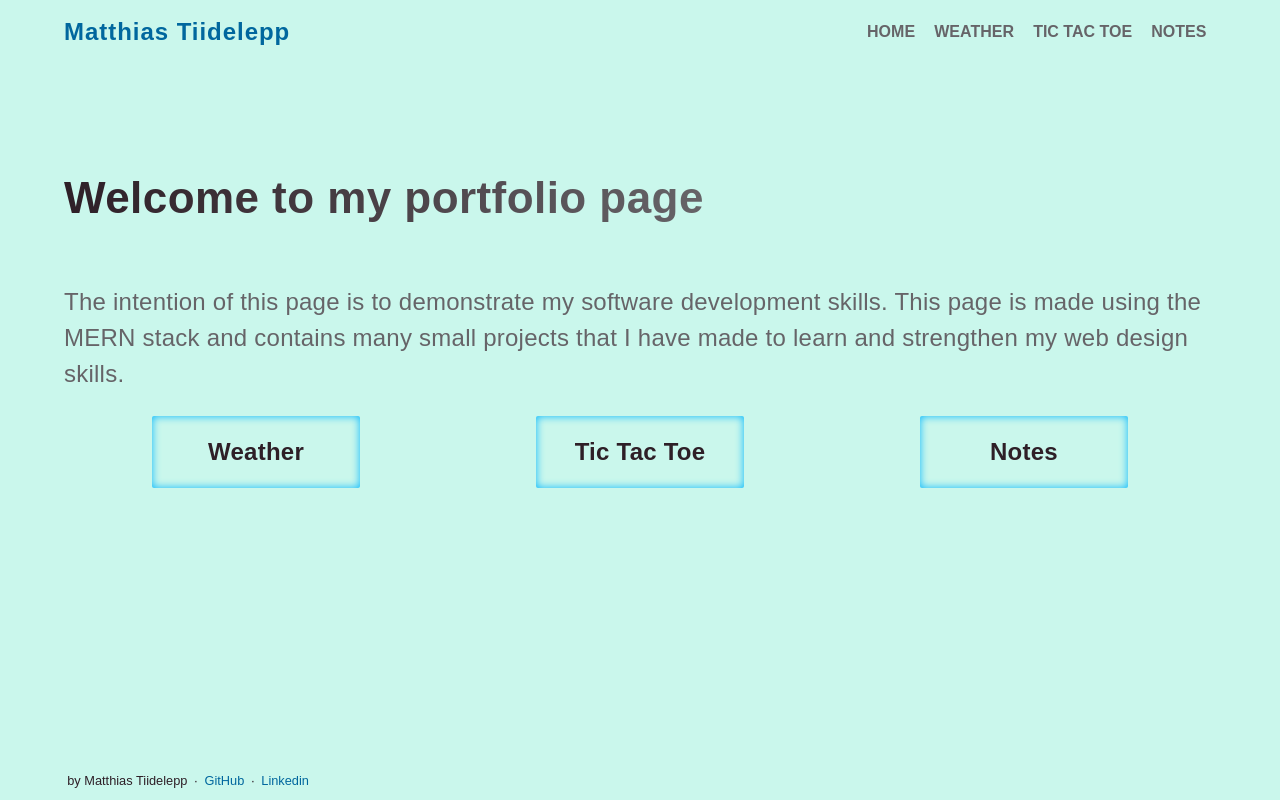
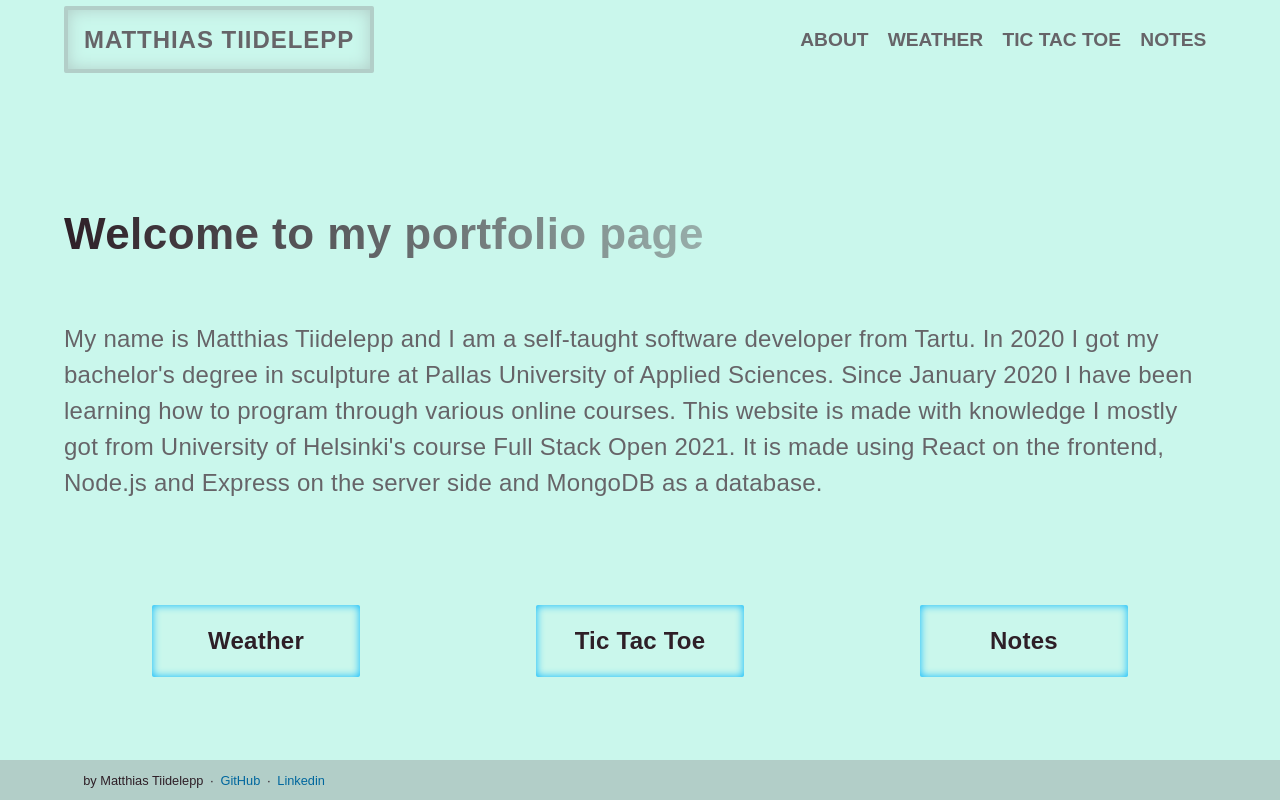
Before and after one commit to MatthiasTiidelepp/portfolio, a React (Create React App) app in the folder client/: page / in a window 1280 px wide. Built offline with nearby package versions, Linux system fonts and the light colour scheme; the HTML template or start-up script is replaced by a standard one.

Commit message:
Change Home to About on the navbar and changed component names accordingly. Changed weather component's capital names to be sorted alphabetically. Fixed some minor visual parts.

```diff
--- a/client/src/App.js
+++ b/client/src/App.js
@@ -6,7 +6,8 @@ import {
   Switch, Route, Link
 } from "react-router-dom"
 
-import Home from './components/home/Home'
+
+import About from './components/about/About'
 import Weather from './components/weather/Weather'
 import TicTacToe from './components/tictactoe/TicTacToe'
 import Notes from './components/notes/Notes'
@@ -18,17 +19,12 @@ const App = () => {
       <Router>
         <div className="navBar">
 
-          <a className="pageTitle" href="/">Matthias Tiidelepp</a>
-
-          {/* <ul className="navItems">
-            <li className="navItem">HOME</li>
-            <li className="navItem">WEATHER</li>
-            <li className="navItem">TICTACTOE</li>
-            <li className="navItem">NOTES</li>
-          </ul> */}
+          <div className="pageTitleContainer">
+            <a className="pageTitle" href="/">MATTHIAS TIIDELEPP</a>
+          </div>
 
           <div className="navItems">
-            <Link className="navItem" to="/">HOME</Link>
+            <Link className="navItem" to="/">ABOUT</Link>
             <Link className="navItem" to="/weather">WEATHER</Link>
             <Link className="navItem" to="/tictactoe">TIC TAC TOE</Link>
             <Link className="navItem" to="/notes">NOTES</Link>
@@ -39,7 +35,7 @@ const App = () => {
           <Route path="/weather" component={Weather} />
           <Route path="/tictactoe" component={TicTacToe} />
           <Route path="/notes" component={Notes} />
-          <Route path="/" component={Home} />
+          <Route path="/" component={About} />
         </Switch>
       </Router>
 
--- a/client/src/App.scss
+++ b/client/src/App.scss
@@ -1,41 +1,4 @@
-// @import url('https://fonts.googleapis.com/css2?family=Poppins:wght@300;400&display=swap');
-// @import url('https://fonts.googleapis.com/css2?family=Roboto&display=swap');
-// @import url('https://fonts.googleapis.com/css2?family=EB+Garamond&display=swap');
-
-// pallette 1
-// $dark: #011D28;
-// $dark: #7A7A7A;
-// $accent: #91924F;
-// $light: #E0E0E0;
-// $light: #FFFFFF;
-
-// pallette 2
-// $dark: #354A1C;
-// $dark: #846D70;
-// $accent: #467B9A;
-// $light: #E3DDDE;
-// $light: #FFFFFF;
-
-// pallette 3
-// $dark: #0B0A09;
-// $accent: #32C35B;
-// $accent2: #9EDBAE;
-// $light: #EEE5E9;
-
-// pallette 4
-// $dark: #2E1F27;
-// $accent: #44beff;
-// $accent2: #70A054;
-// $light: #D7F9F1;
-
-// pallette 5
-// $dark: #2E1F27;
-// $middle: #363537;
-// $accent: #2E1F27;
-// $accent2: #70A054;
-// $light: #D7F9F1;
-
-// pallette 6
+// pallette
 $dark: #2E1F27;
 $accent: #00b7ff;
 $accent2: #00679e;
@@ -48,8 +11,9 @@ $br: 2px;
 
 html {
   height: 100vh;
+  width: 100vw;
   position: relative;
-  background: $light no-repeat center center fixed;
+  background: $light;
 }
 
 body {
@@ -77,11 +41,16 @@ body {
     .pageTitle {
       flex: 1;
 
-      color: $accent2;
+      color: $middle;
       font-size: 1.5em;
       font-weight: 600;
       letter-spacing: 0.04em;
       text-decoration: none;
+
+      box-shadow: inset 0rem 0rem 1rem 0rem $middle3;
+      padding: 1rem;
+      border: 4px solid $middle3;
+      border-radius: $br;
     }
 
     .navItems {
@@ -95,9 +64,10 @@ body {
 
         padding: 0rem 0.6rem;
         color: $middle;
-        font-size: 1em;
+        font-size: 1.2em;
         font-weight: 600;
         text-decoration: none;
+        transition: ease-out 0.05s;
       }
 
       .navItem:hover {
@@ -106,22 +76,22 @@ body {
       }
 
       .navItem:active {
-        font-size: 0.95em;
+        font-size: 1.1em;
       }
     }
 }
 
 // Home component
-.home {
+.about {
   display: flex;
   flex-direction: column;
   width: 90%;
   height: 85vh;
   margin: auto;
 
-  padding: 5rem 0rem 5rem 0rem;
 
   .introduction {
+    padding: 5rem 0rem 5rem 0rem;
     flex: 1;
     display: flex;
     flex-direction: column;
@@ -129,7 +99,7 @@ body {
     .introductionTitle {
       align-self: flex-start;
 
-      background: linear-gradient(to right, $dark, $middle);
+      background: linear-gradient(to right, $dark, $middle2);
       -webkit-background-clip: text;
       -webkit-text-fill-color: transparent;
 
@@ -154,27 +124,11 @@ body {
     flex: 1;
     display: flex;
     flex-direction: column;
-
-    // background: $middle2;
-    // border: 1px solid $dark;
     border-radius: $br;
-
-    // .projectsTitle {
-    //   flex: 1;
-    //   align-self: center;
-    //   color: $dark;
-    //   font-size: 2.5em;
-    //   letter-spacing: 0.01em;
-    // }
 
     .projectLinks {
       display: flex;
       justify-content: space-around;
-
-      // padding: 2rem;
-      // box-shadow: 0rem 0rem 2rem $middle3;
-      border-radius: $br;
-
 
       .projectLink {
         display: flex;
@@ -200,8 +154,8 @@ body {
       }
 
       .projectLink:active {
+        transition: ease-out 0.05s;
         font-size: 1.4em;
-        transition: none;
       }
     }
   }
@@ -213,7 +167,7 @@ body {
   align-content: flex-start;
   width: 90%;
   height: 85vh;
-  margin: 5rem auto;
+  margin: auto;
 
   border-radius: $br;
 
@@ -223,6 +177,8 @@ body {
   }
 
   .weatherTableContainer {
+    margin: 5rem 0rem 5rem 0rem;
+
     width: 100%;
     height: fit-content;
     box-shadow: 0rem 0rem 0.6rem 0rem $middle3;
@@ -311,7 +267,7 @@ body {
     justify-content: center;
     align-items: center;
 
-    margin: 1rem;
+    padding: 5rem 0rem 5rem 0rem;
 
     .restartButton {
       margin: 0.5rem;
@@ -427,19 +383,16 @@ body {
   margin: auto;
 
   .notesForm {
-    margin-top: 2rem;
+    padding: 5rem 0rem 5rem 0rem;
     width: 30rem;
-
-    border: 0px solid $accent2;
-    border-radius: 0.1rem;
 
     font-size: 1.3em;
 
     .title {
       margin-bottom: 1rem;
 
-      display: grid;
-      grid-template-rows: 0.2fr 1fr;
+      display: flex;
+      flex-direction: column;
 
       .titleLabel {
         margin-bottom: 0.2rem;
@@ -464,8 +417,8 @@ body {
     .body {
       margin-bottom: 2rem;
 
-      display: grid;
-      grid-template-rows: 0.2fr 1fr;
+      display: flex;
+      flex-direction: column;
 
       .bodyLabel {
         margin-bottom: 0.2rem;
@@ -495,10 +448,10 @@ body {
       font-weight: 600;
       letter-spacing: 0.01em;
       box-shadow: inset 0rem 0rem 0.5rem 0rem $middle;
-      transition: ease-out 0.7s;
+      transition: ease-out 0.4s;
       border: none;
       border-radius: $br;
-      padding: 1rem 0rem;
+      padding: 0.6rem 0rem;
     }
 
     .submitButton:hover {
@@ -571,10 +524,14 @@ body {
 
 // Footer component
 .footerContainer {
+  position: fixed;
+  bottom: 0;
+  background: $middle3;
+
   display: flex;
-  width: 90%;
+  width: 100%;
   height: 5vh;
-  margin: 0rem auto;
+  padding-left: 5rem;
   align-items: center;
 
   .footerText, .footerInterpunct, .footerLink {
--- /dev/null
+++ b/client/src/components/about/About.js
@@ -0,0 +1,28 @@
+import React from 'react'
+
+const About = () => {
+  return (
+    <div className="about">
+      <div className="introduction">
+        <h1 className="introductionTitle">Welcome to my portfolio page</h1>
+        <p className="introductionBody">
+          My name is Matthias Tiidelepp and I am a self-taught software developer from Tartu.
+          In 2020 I got my bachelor's degree in sculpture at Pallas University of Applied Sciences.
+          Since January 2020 I have been learning how to program through various online courses.
+          This website is made with knowledge I mostly got from University of Helsinki's course Full Stack Open 2021.
+          It is made using React on the frontend, Node.js and Express on the server side and MongoDB as a database.
+        </p>
+      </div>
+
+      <div className="projects">
+        <div className="projectLinks">
+          <a className="projectLink" href="/weather">Weather</a>
+          <a className="projectLink" href="/tictactoe">Tic Tac Toe</a>
+          <a className="projectLink" href="/notes">Notes</a>
+        </div>
+      </div>
+    </div>
+  )
+}
+
+export default About
--- a/client/src/components/home/Home.js
+++ /dev/null
@@ -1,25 +0,0 @@
-import React from 'react'
-
-const Home = () => {
-  return (
-    <div className="home">
-      <div className="introduction">
-        <h1 className="introductionTitle">Welcome to my portfolio page</h1>
-        <p className="introductionBody">The intention of this page is to demonstrate my software development skills.
-          This page is made using the MERN stack and contains many small projects that I have made to learn and strengthen my web design skills.
-        </p>
-      </div>
-
-      <div className="projects">
-        {/* <p className="projectsTitle">Projects</p> */}
-        <div className="projectLinks">
-          <a className="projectLink" href="/weather">Weather</a>
-          <a className="projectLink" href="/tictactoe">Tic Tac Toe</a>
-          <a className="projectLink" href="/notes">Notes</a>
-        </div>
-      </div>
-    </div>
-  )
-}
-
-export default Home
--- a/client/src/components/notes/Notes.js
+++ b/client/src/components/notes/Notes.js
@@ -45,7 +45,7 @@ const Notes = () => {
     noteService
       .remove(id)
       .then(() => {
-        window.alert(`Deleted "${notes.find(note => note.id === id).title}"`)
+        // window.alert(`Deleted "${notes.find(note => note.id === id).title}"`)
         setNotes(notes.filter(note => note.id !== id))
       })
   }
--- a/client/src/components/weather/Weather.js
+++ b/client/src/components/weather/Weather.js
@@ -19,7 +19,10 @@ const Weather = () => {
     cityService
       .getAll()
       .then(receivedCities => {
-        setCities(receivedCities)
+        // Sort the cities alphabetically before setting as state
+        setCities(
+          receivedCities.sort((a, b) => a.capital.localeCompare(b.capital))
+        )
       })
   }, [])
 
```
